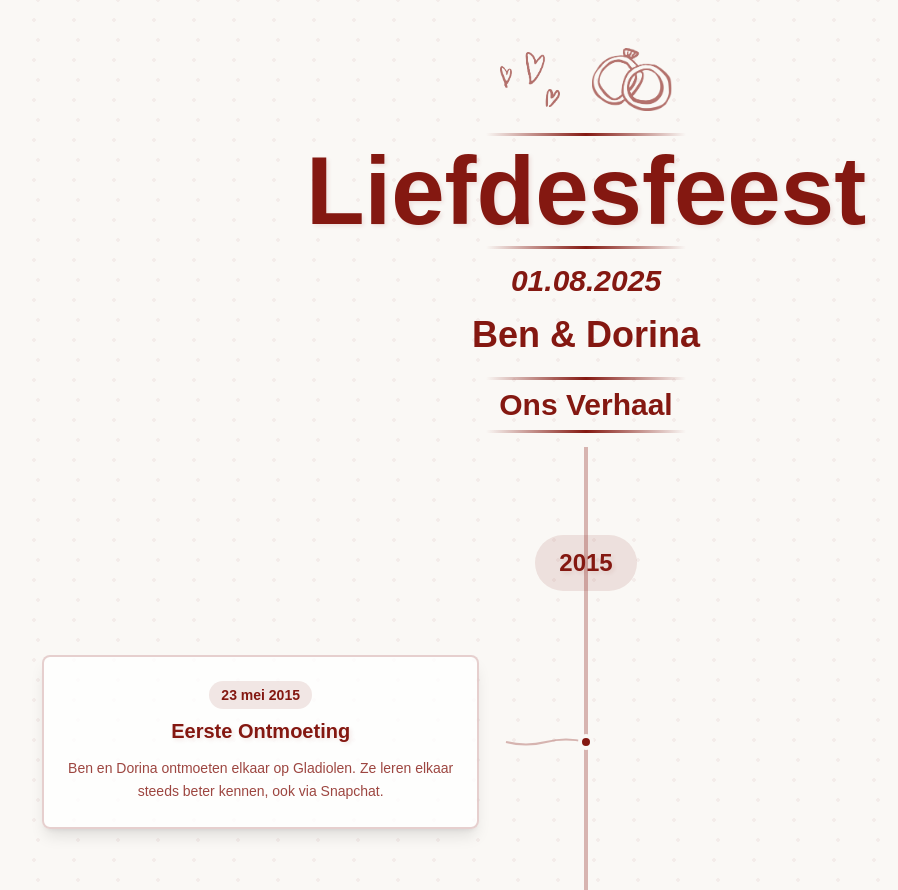
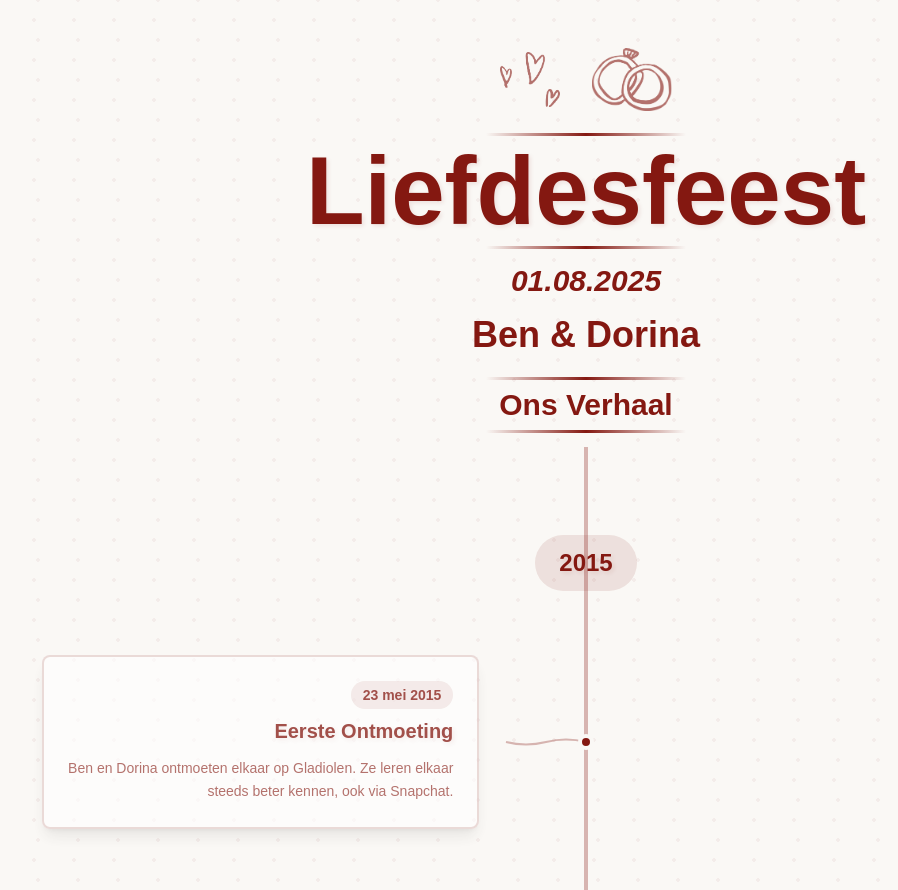
Before and after one commit to samdemaeyer/liefdesfeest-fotos, a Next.js app: page /ons-verhaal in a window 1280 px wide. Shown: the top 890 px of the page, without its empty margins (54-952 px from the left). Built offline with nearby package versions, Linux system fonts and the light colour scheme; a web font is replaced by a local one.

Commit message:
[CHORE] - limit preview to cards with images

```diff
--- a/src/app/ons-verhaal/page.tsx
+++ b/src/app/ons-verhaal/page.tsx
@@ -85,13 +85,13 @@ export default function OnsVerhaalPage() {
 
                           {/* Mobile Card */}
                           <div className="relative z-20 mx-4 mt-6">
+                            {event.image ? (
                               <button
                                 type="button"
                                 onClick={() => openLightbox(event)}
                                 className="w-full bg-white/90 backdrop-blur-sm rounded-lg p-4 shadow-lg border-2 border-[#841811]/20 hover:border-[#841811]/40 transition-all duration-300 cursor-pointer hover:shadow-xl"
                               >
                                 {/* Event Image */}
-                              {event.image && (
                                 <div className="mb-4 relative h-40 rounded-lg overflow-hidden bg-[#841811]/10">
                                   <Image
                                     src={event.image}
@@ -101,7 +101,6 @@ export default function OnsVerhaalPage() {
                                     sizes="(max-width: 768px) 100vw, 50vw"
                                   />
                                 </div>
-                              )}
 
                                 {/* Event Date */}
                                 {event.date && (
@@ -122,6 +121,28 @@ export default function OnsVerhaalPage() {
                                   {event.description}
                                 </p>
                               </button>
+                            ) : (
+                              <div className="w-full bg-white/90 backdrop-blur-sm rounded-lg p-4 shadow-lg border-2 border-[#841811]/20 opacity-75">
+                                {/* Event Date */}
+                                {event.date && (
+                                  <div className="mb-3 text-center">
+                                    <span className="inline-block px-3 py-1 bg-[#841811]/10 text-[#841811] rounded-full text-sm font-semibold">
+                                      {event.date}
+                                    </span>
+                                  </div>
+                                )}
+
+                                {/* Event Title */}
+                                <h3 className="wedding-title text-lg font-bold mb-2 text-center">
+                                  {event.title}
+                                </h3>
+
+                                {/* Event Description */}
+                                <p className="wedding-text text-sm leading-relaxed opacity-80 text-center">
+                                  {event.description}
+                                </p>
+                              </div>
+                            )}
                           </div>
                         </div>
 
@@ -168,13 +189,13 @@ export default function OnsVerhaalPage() {
                                 isLeft ? 'pr-4 text-right' : 'pl-4 text-left'
                               }`}
                             >
+                              {event.image ? (
                                 <button
                                   type="button"
                                   onClick={() => openLightbox(event)}
                                   className="w-full bg-white/80 backdrop-blur-sm rounded-lg p-6 shadow-lg border-2 border-[#841811]/20 hover:border-[#841811]/40 transition-all duration-300 cursor-pointer hover:shadow-xl"
                                 >
                                   {/* Event Image */}
-                                {event.image && (
                                   <div className="mb-4 relative h-48 rounded-lg overflow-hidden bg-[#841811]/10">
                                     <Image
                                       src={event.image}
@@ -184,14 +205,15 @@ export default function OnsVerhaalPage() {
                                       sizes="(max-width: 768px) 100vw, 50vw"
                                     />
                                   </div>
-                                )}
 
                                   {/* Event Date */}
+                                  {event.date && (
                                     <div className="mb-2">
                                       <span className="inline-block px-3 py-1 bg-[#841811]/10 text-[#841811] rounded-full text-sm font-semibold">
                                         {event.date}
                                       </span>
                                     </div>
+                                  )}
 
                                   {/* Event Title */}
                                   <h3 className="wedding-title text-xl font-bold mb-3">
@@ -203,6 +225,28 @@ export default function OnsVerhaalPage() {
                                     {event.description}
                                   </p>
                                 </button>
+                              ) : (
+                                <div className="w-full bg-white/80 backdrop-blur-sm rounded-lg p-6 shadow-lg border-2 border-[#841811]/20 opacity-75">
+                                  {/* Event Date */}
+                                  {event.date && (
+                                    <div className="mb-2">
+                                      <span className="inline-block px-3 py-1 bg-[#841811]/10 text-[#841811] rounded-full text-sm font-semibold">
+                                        {event.date}
+                                      </span>
+                                    </div>
+                                  )}
+
+                                  {/* Event Title */}
+                                  <h3 className="wedding-title text-xl font-bold mb-3">
+                                    {event.title}
+                                  </h3>
+
+                                  {/* Event Description */}
+                                  <p className="wedding-text text-sm leading-relaxed opacity-80">
+                                    {event.description}
+                                  </p>
+                                </div>
+                              )}
                             </div>
                           </div>
                         </div>
--- a/src/components/TimelineLightbox.tsx
+++ b/src/components/TimelineLightbox.tsx
@@ -1,5 +1,5 @@
+import Image from 'next/image';
 import { useEffect } from 'react';
-import Image from 'next/image';
 import type { TimelineEvent } from '@/data/timeline';
 
 interface TimelineLightboxProps {
@@ -89,11 +89,13 @@ export default function TimelineLightbox({
         {/* Content Section - Bottom positioned */}
         <div className="flex-shrink-0 p-6 lg:p-8 text-center bg-white/90 backdrop-blur-sm">
           {/* Date */}
-          <div className="mb-4">
-            <span className="inline-block px-3 py-1 bg-[#841811]/10 text-[#841811] rounded-full text-sm font-medium">
-              {event.date}
-            </span>
-          </div>
+          {event.date && (
+            <div className="mb-4">
+              <span className="inline-block px-3 py-1 bg-[#841811]/10 text-[#841811] rounded-full text-sm font-medium">
+                {event.date}
+              </span>
+            </div>
+          )}
 
           {/* Title */}
           <h2 className="wedding-title text-2xl lg:text-3xl font-bold text-[#841811] mb-4">
--- a/src/data/timeline.ts
+++ b/src/data/timeline.ts
@@ -1,8 +1,8 @@
 export interface TimelineEvent {
   id: number;
-  date: string;
+  date?: string;
   title: string;
-  description: string;
+  description?: string;
   image?: string;
 }
 
@@ -53,7 +53,6 @@ export const timelineData: YearSection[] = [
     events: [
       {
         id: 5,
-        date: '2016',
         title: 'Een “normale foto”',
         description:
           'Ben en Dorina hebben een “normale foto” gemaakt. Dit is een foto waar ze zelf niet eens in staan.',
@@ -93,7 +92,6 @@ export const timelineData: YearSection[] = [
       },
       {
         id: 10,
-        date: '2016',
         title: 'Via Snapchat leerden ze elkaar steeds beter kennen',
         description:
           'Via Snapchat leerden ze elkaar steeds beter kennen, daar horen natuurlijk ook filters bij.',
@@ -106,7 +104,6 @@ export const timelineData: YearSection[] = [
     events: [
       {
         id: 11,
-        date: '2017',
         title: 'Hun gezamenlijke liefde voor katten komt op',
         description:
           'Ben en Dorina hebben een gezamenlijke liefde voor katten gevonden. Ze hebben een prachtige tijd en hebben veel plezier.',
@@ -114,7 +111,6 @@ export const timelineData: YearSection[] = [
       },
       {
         id: 12,
-        date: '2017',
         title: 'Nieuwe traditie: jaarlijks de Paashaasparty onveilig maken',
         description:
           'Ben en Dorina hebben een nieuwe traditie opgezet: jaarlijks de Paashaasparty onveilig maken.',
@@ -122,7 +118,6 @@ export const timelineData: YearSection[] = [
       },
       {
         id: 13,
-        date: '2017',
         title: 'Echte koppels dragen Matching zonnebrillen',
         description:
           'Ben en Dorina dragen voor het eerst Matching zonnebrillen. Ze hebben een prachtige tijd en hebben veel plezier.',
@@ -130,7 +125,6 @@ export const timelineData: YearSection[] = [
       },
       {
         id: 14,
-        date: '2017',
         title: 'Opnieuw naar Londen en dit keer bezoeken ze ook Brighton',
         description:
           'Ben en Dorina gaan opnieuw naar Londen en dit keer bezoeken ze ook Brighton.',
@@ -151,7 +145,6 @@ export const timelineData: YearSection[] = [
     events: [
       {
         id: 16,
-        date: '2018',
         title: 'Matching zonnebrillen 2.0',
         description:
           'Ben en Dorina dragen voor het tweede jaar op een rij Matching zonnebrillen. Ze hebben een prachtige tijd en hebben veel plezier.',
@@ -426,21 +419,18 @@ export const timelineData: YearSection[] = [
     events: [
       {
         id: 45,
-        date: '2026??',
         title: 'Een huis kopen samen?',
         description:
           'Ben en Dorina kopen een huis samen. Een nieuwe start voor hun gezin.',
       },
       {
         id: 46,
-        date: '2026??',
         title: 'Een kind kopen?',
         description:
           'Ben en Dorina kopen een kind. Een nieuwe start voor hun gezin.',
       },
       {
         id: 47,
-        date: '2026??',
         title: 'Een 6de kat nemen?',
         description:
           'Ben en Dorina nemen een 6de kat in het gezin. Een nieuwe start voor hun gezin.',
```
Lines whose indentation alone changed are shown as unchanged.
